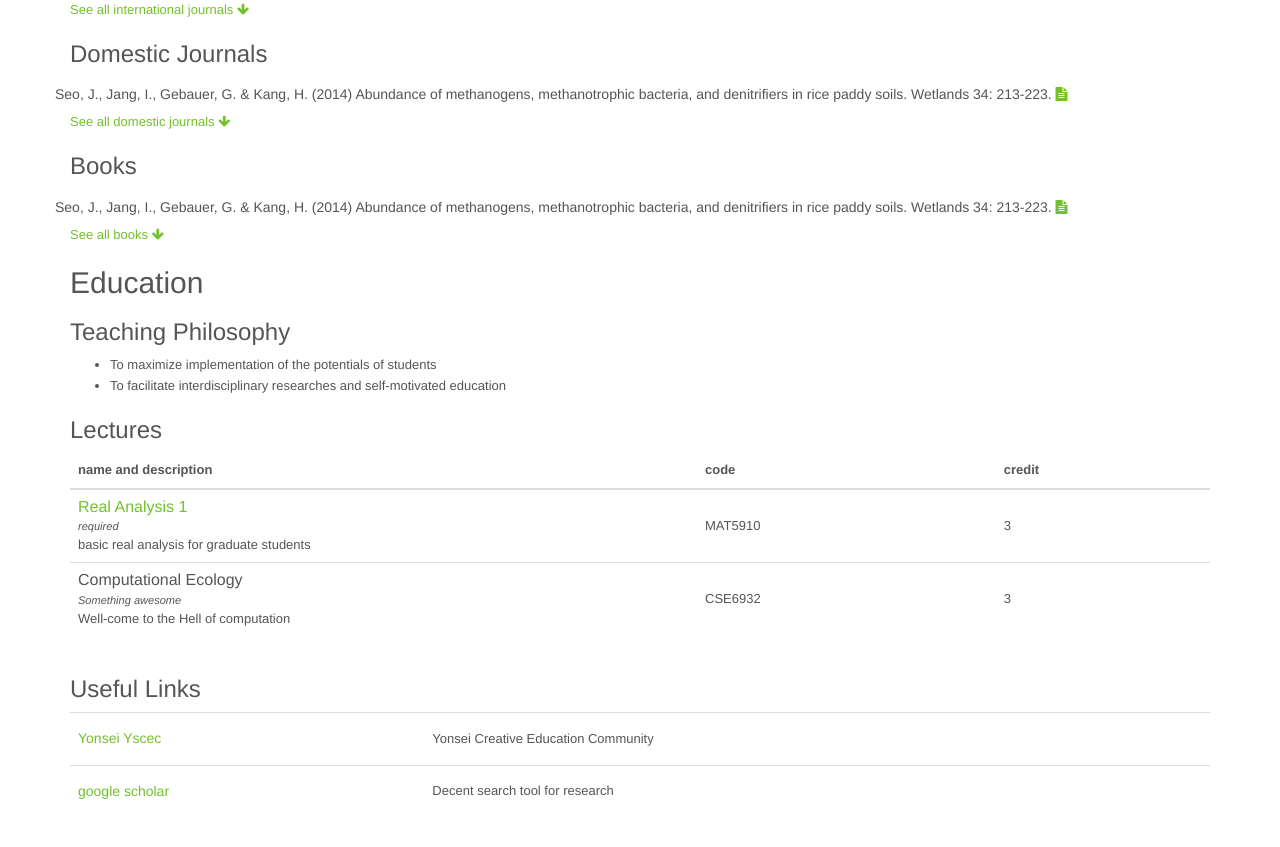
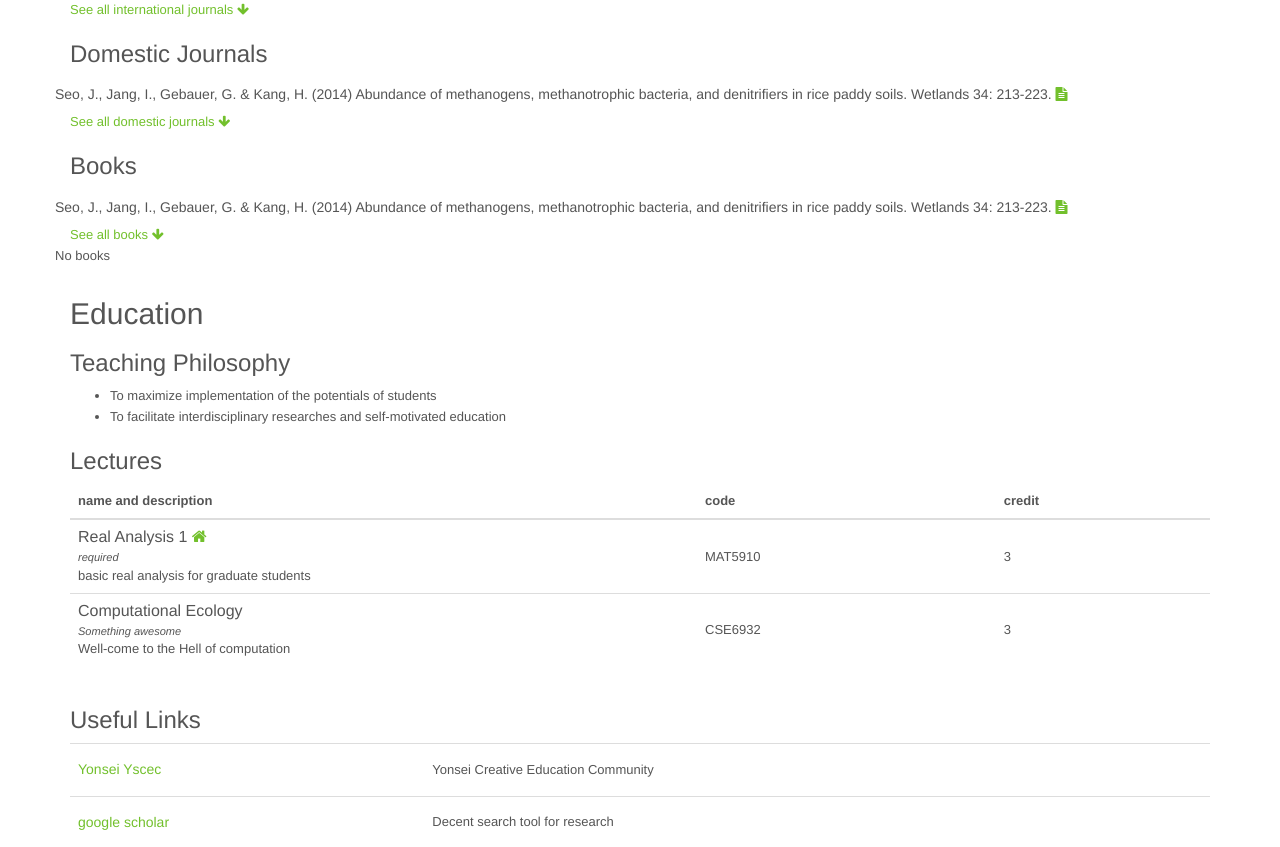
Before and after one commit to dgkim2170/eel, a Django app: page / in a window 1280 px wide, after a click on "See all books". Shown: the part 3466-4313 px from the top of the page. Run offline with Django 3.2, Linux system fonts and the light colour scheme; data comes from the database, SQL or seed files in the repository; some libraries are stand-ins or nearby versions.

Commit message:
20160211

```diff
--- a/pages/templates/pages/index.html
+++ b/pages/templates/pages/index.html
@@ -554,6 +554,10 @@ The data-spy and data-target are part of the built-in Bootstrap scrollspy functi
                 </h5>
                 </div>
                 {% endfor %}
+                {% else %}
+                <div class="row">
+                    <p>No books</p>
+                </div>
                 {% endif %}
             </div>
 
@@ -595,10 +599,9 @@ The data-spy and data-target are part of the built-in Bootstrap scrollspy functi
                                 <tr>
                                     <td class="td-width">
                                         <h3>
-                                            {% if lecture.link == '' %}
                                             {{lecture.title}}
-                                            {% else %}
-                                            <a href="{{lecture.link}}" target="_blank">{{lecture.title}}</a>
+                                            {% if lecture.link != "" %}
+                                            <a href="{{lecture.link}}" target="_blank"><i class="fa fa-home"></i></a>
                                             {% endif %}
                                             {% if user.is_superuser %}
                                             <a href="{% url "admin:pages_lecture_change" lecture.id %}" target="_blank"><i class="fa fa-gear"></i></a>
```
